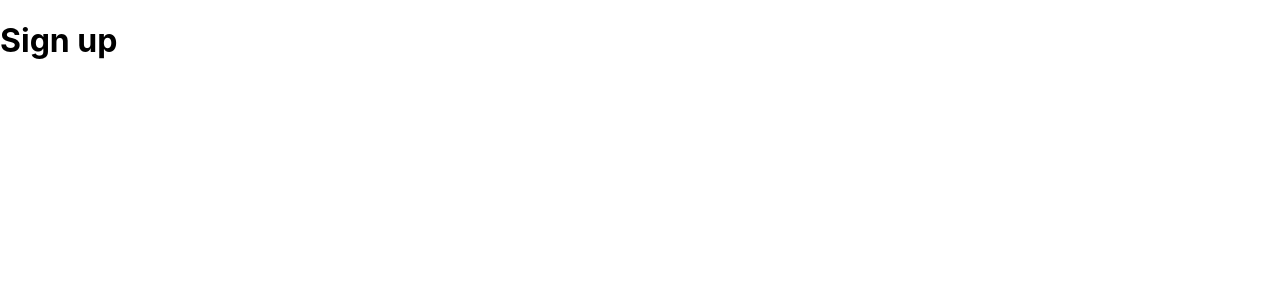
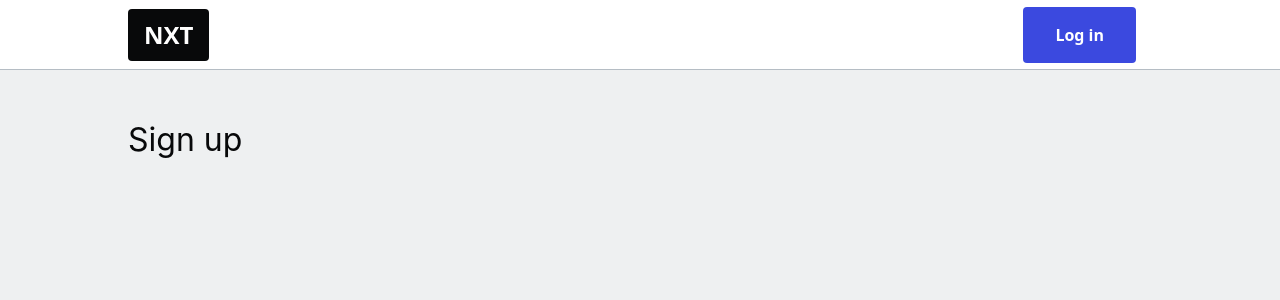
Before and after one commit to patrick-pc/nextfire-app, a Next.js app: page /enter in a window 1280 px wide. Shown: the top 300 px of the page. Built offline with nearby package versions, Linux system fonts and the light colour scheme.

Commit message:
Add navbar and styles

```diff
--- /dev/null
+++ b/components/Loader.tsx
@@ -0,0 +1,4 @@
+// Loading Spinner
+export default function Loader({ show = true }) {
+  return show ? <div className="loader"></div> : null
+}
--- /dev/null
+++ b/components/Navbar.tsx
@@ -0,0 +1,44 @@
+import Link from 'next/link'
+
+// Top navbar
+export default function Navbar() {
+  const user = null
+  const username = null
+
+  return (
+    <nav className="navbar">
+      <ul>
+        <li>
+          <Link href="/">
+            <button className="btn-logo">NXT</button>
+          </Link>
+        </li>
+
+        {/* user is signed-in and has username */}
+        {username && (
+          <>
+            <li className="push-left">
+              <Link href="/admin">
+                <button className="btn-blue">Write Posts</button>
+              </Link>
+            </li>
+            <li>
+              <Link href={`/${username}`}>
+                <img src={user?.photoURL} />
+              </Link>
+            </li>
+          </>
+        )}
+
+        {/* user is not signed OR has not created username */}
+        {!username && (
+          <li>
+            <Link href="/enter">
+              <button className="btn-blue">Log in</button>
+            </Link>
+          </li>
+        )}
+      </ul>
+    </nav>
+  )
+}
--- a/package.json
+++ b/package.json
@@ -19,8 +19,11 @@
     "@types/node": "17.0.23",
     "@types/react": "17.0.43",
     "@types/react-dom": "17.0.14",
+    "autoprefixer": "^10.4.4",
     "eslint": "8.12.0",
     "eslint-config-next": "12.1.1",
+    "postcss": "^8.4.12",
+    "tailwindcss": "^3.0.23",
     "typescript": "4.6.3"
   }
 }
--- a/pages/_app.tsx
+++ b/pages/_app.tsx
@@ -1,8 +1,14 @@
 import '../styles/globals.css'
 import type { AppProps } from 'next/app'
+import Navbar from '../components/Navbar'
 
 function MyApp({ Component, pageProps }: AppProps) {
-  return <Component {...pageProps} />
+  return (
+    <>
+      <Navbar />
+      <Component {...pageProps} />
+    </>
+  )
 }
 
 export default MyApp
--- a/pages/index.tsx
+++ b/pages/index.tsx
@@ -1,18 +1,12 @@
 import type { NextPage } from 'next'
 import Link from 'next/link'
+
+import Loader from '../components/Loader'
 
 const Home: NextPage = () => {
   return (
     <div>
-      <Link
-        prefetch={false}
-        href={{
-          pathname: '/[username]',
-          query: { username: 'Peter' },
-        }}
-      >
-        <a>Peter&apos;s Profile</a>
-      </Link>
+      <Loader show />
     </div>
   )
 }
--- /dev/null
+++ b/postcss.config.js
@@ -0,0 +1,6 @@
+module.exports = {
+  plugins: {
+    tailwindcss: {},
+    autoprefixer: {},
+  },
+}
--- a/styles/globals.css
+++ b/styles/globals.css
@@ -1,16 +1,276 @@
+@tailwind base;
+@tailwind components;
+@tailwind utilities;
+
+:root {
+  --color-bg: #eef0f1;
+  --color-text: #08090a;
+  --color-blue: #3b49df;
+  --color-red: #df3b3b;
+  --color-green: #3bdf72;
+  --color-gray: #b5bdc4;
+}
 html,
 body {
   padding: 0;
   margin: 0;
   font-family: -apple-system, BlinkMacSystemFont, Segoe UI, Roboto, Oxygen,
     Ubuntu, Cantarell, Fira Sans, Droid Sans, Helvetica Neue, sans-serif;
+  background-color: var(--color-bg);
+  color: var(--color-text);
+  margin-top: 50px;
+}
+
+main {
+  padding: 1rem 10vw;
+}
+
+h1 {
+  font-size: 2rem;
+}
+h2 {
+  font-size: 1.5rem;
+}
+h2 {
+  font-size: 1.25rem;
 }
 
 a {
   color: inherit;
   text-decoration: none;
+  cursor: pointer;
 }
 
 * {
   box-sizing: border-box;
 }
+
+img {
+  max-width: 100%;
+}
+
+input {
+  display: inline-block;
+  outline: none;
+  border: none;
+  font-size: 1.5rem;
+  width: 100%;
+  padding: 5px 10px;
+}
+
+fieldset {
+  border: none;
+  padding: 1rem 0;
+  font-size: 1.25rem;
+}
+
+code {
+  overflow-x: scroll;
+}
+
+/* Navbar */
+
+.navbar {
+  height: 70px;
+  width: 100%;
+  background: white;
+  color: var(--colors-text);
+  position: fixed;
+  top: 0;
+  padding: 0 10vw;
+  font-weight: bold;
+  border-bottom: 1px solid var(--color-gray);
+  z-index: 99;
+}
+
+.navbar ul {
+  list-style-type: none;
+  margin: 0;
+  padding: 0;
+  display: flex;
+  align-items: center;
+  justify-content: space-between;
+  height: 100%;
+}
+
+.navbar img {
+  border-radius: 50%;
+  width: 50px;
+  height: 50px;
+  cursor: pointer;
+}
+
+.navbar li {
+  border-radius: 50%;
+}
+
+/* Buttons */
+
+.btn,
+button {
+  background-color: var(--color-gray);
+  border: none;
+  color: var(--color-text);
+  padding: 1rem 2rem;
+  display: flex;
+  align-items: center;
+  text-align: center;
+  justify-content: center;
+  text-decoration: none;
+  font-family: 'Noto Sans', sans-serif;
+  font-weight: bold;
+  border-radius: 0.25rem;
+  cursor: pointer;
+  margin: 0.5rem 1rem 0.5rem 0;
+}
+
+@media only screen and (max-width: 768px) {
+  button {
+    padding: 0.5rem 1rem;
+    font-size: 0.8rem;
+  }
+}
+
+button:hover {
+  filter: brightness(90%);
+}
+
+button:disabled,
+button[disabled] {
+  filter: brightness(80%);
+  cursor: not-allowed;
+}
+
+button.btn-blue {
+  background-color: var(--color-blue);
+  color: white;
+}
+
+button.btn-red {
+  background-color: var(--color-red);
+  color: white;
+}
+
+button.btn-green {
+  background-color: var(--color-green);
+  color: white;
+}
+
+button.btn-google {
+  background-color: white;
+  color: var(--color-text);
+}
+
+.btn-google img {
+  width: 30px;
+  margin-right: 10px;
+}
+
+button.btn-logo {
+  background-color: var(--color-text);
+  color: white;
+  text-transform: uppercase;
+  font-size: 1.5rem;
+  padding: 0.5rem 1rem;
+}
+
+/* Cards */
+
+.card {
+  padding: 2rem;
+  margin: 1rem 0;
+  background-color: white;
+  border: 1px solid var(--color-gray);
+  border-radius: 8px;
+}
+
+.card footer {
+  display: flex;
+}
+
+.card-img-center {
+  width: 20%;
+  display: block;
+  margin: auto;
+  border-radius: 50%;
+  max-width: 150px;
+}
+
+.card-info {
+  color: white;
+  background: var(--color-blue);
+}
+
+/* Loader */
+
+.loader {
+  border: 10px solid var(--color-bg);
+  border-top: 10px solid var(--color-blue);
+  border-radius: 50%;
+  width: 50px;
+  height: 50px;
+  animation: spin 2s linear infinite;
+}
+
+@keyframes spin {
+  0% {
+    transform: rotate(0deg);
+  }
+  100% {
+    transform: rotate(360deg);
+  }
+}
+
+/* File uploads */
+
+input[type='file'] {
+  display: none;
+}
+
+.upload-snippet {
+  width: 75%;
+  margin-left: auto;
+  background: white;
+  padding: 5px;
+  margin: 5px 0;
+}
+/* Utilities */
+
+.push-left {
+  margin-left: auto;
+}
+
+.text-sm {
+  font-size: 0.85rem;
+}
+
+.text-danger {
+  font-weight: bold;
+  color: var(--color-red);
+}
+
+.text-success {
+  font-weight: bold;
+  color: var(--color-green);
+}
+
+.text-info {
+  font-weight: bold;
+  color: var(--color-blue);
+}
+
+.box {
+  display: flex;
+  justify-content: space-between;
+}
+
+.box-center {
+  display: flex;
+  flex-direction: column;
+  align-content: center;
+  text-align: center;
+}
+
+.hidden {
+  display: none;
+}
--- /dev/null
+++ b/tailwind.config.js
@@ -0,0 +1,10 @@
+module.exports = {
+  content: [
+    './pages/**/*.{js,ts,jsx,tsx}',
+    './components/**/*.{js,ts,jsx,tsx}',
+  ],
+  theme: {
+    extend: {},
+  },
+  plugins: [],
+}
```
Also changed, not shown: 1 other file (tests, documents, lock files or other folders).
